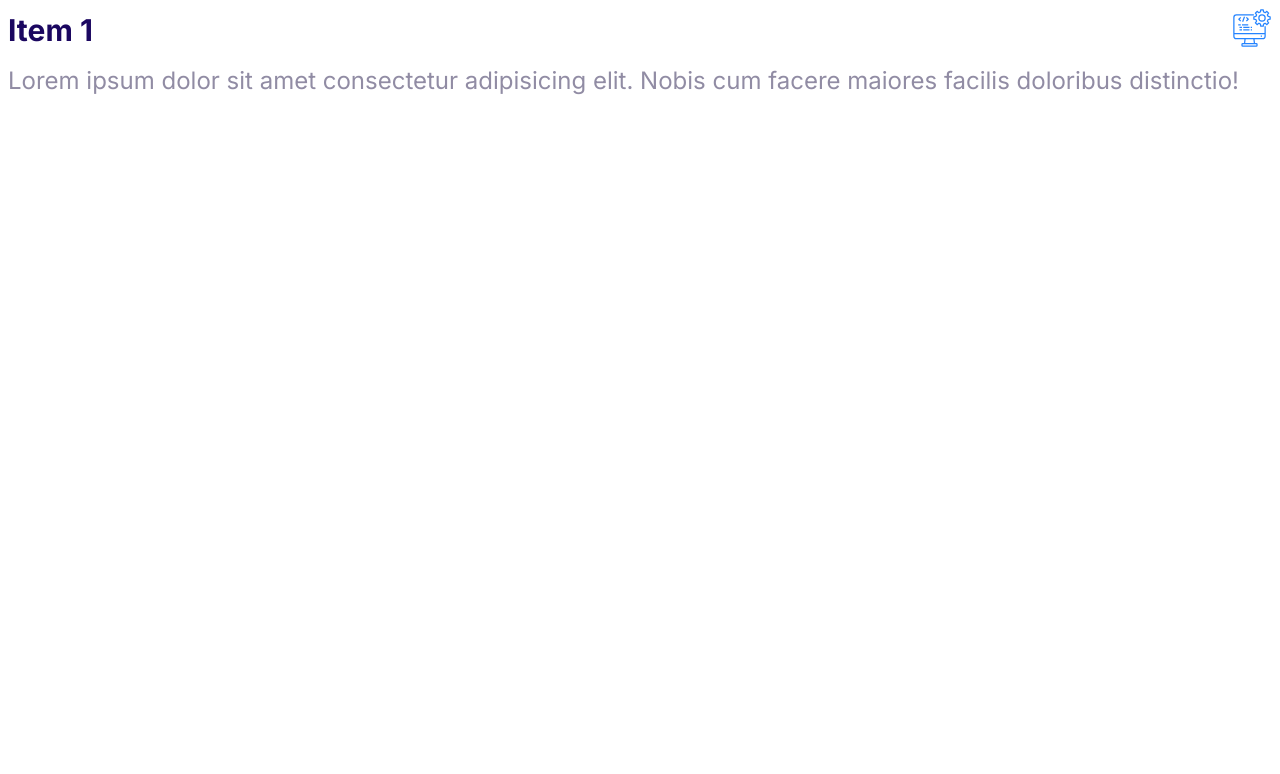
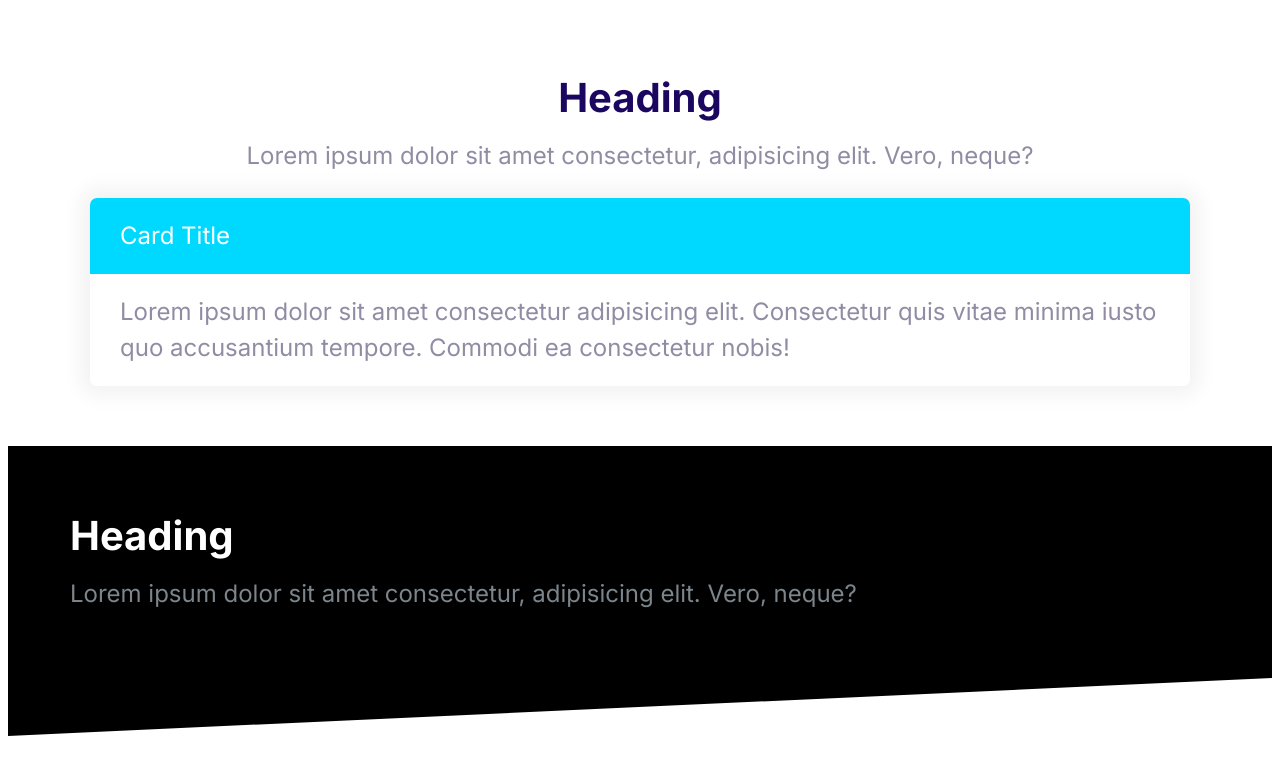
Before and after one commit to AbdulGZziwa/Abdul_moshifyproject, a plain HTML site: page projectmoshify/index.html in a window 1280 px wide. Drawn offline with Linux system fonts and the light colour scheme.

Commit message:
Implementing,building/merging the BLOCK component.

```diff
--- a/projectmoshify/index.html
+++ b/projectmoshify/index.html
@@ -14,18 +14,32 @@
     <link rel="stylesheet" href="style.css" />
   </head>
   <body>
-    <div class="collapsible collapsible--expanded">
-      <header class="collapsible__header">
-        <h2 class="collapsible__heading">Item 1</h2>
-        <svg class="icon icon--primary collapsible__computer">
-          <use xlink:href="images/sprite.svg#computer"></use>
-        </svg>
+    <section class="block container">
+      <header class="block__header">
+        <h2 class="block__heading">Heading</h2>
+        <p>
+          Lorem ipsum dolor sit amet consectetur, adipisicing elit. Vero, neque?
+        </p>
       </header>
-      <div class="collapsible__content">
-        Lorem ipsum dolor sit amet consectetur adipisicing elit. Nobis cum
-        facere maiores facilis doloribus distinctio!
+      <div>
+        <div class="card card--secondary">
+          <header class="card__header">Card Title</header>
+          <div class="card__body">
+            Lorem ipsum dolor sit amet consectetur adipisicing elit. Consectetur
+            quis vitae minima iusto quo accusantium tempore. Commodi ea
+            consectetur nobis!
+          </div>
+        </div>
       </div>
-    </div>
+    </section>
+    <section class="block block--dark block--skewed-left">
+      <div class="container">
+        <h2 class="block__heading">Heading</h2>
+        <p>
+          Lorem ipsum dolor sit amet consectetur, adipisicing elit. Vero, neque?
+        </p>
+            </section>
+      </div>
     <script src="js/main.js"></script>
   </body>
 </html>
--- a/projectmoshify/style.css
+++ b/projectmoshify/style.css
@@ -663,3 +663,40 @@ anchor elements are inline  */
     opacity: 1;
 
 }
+
+/* .......BLOCKS..... */
+.block{
+    --padding-vertical: 6rem;
+    padding: var(--padding-vertical) 2rem;
+}
+
+.block__heading{
+    margin-top: 0;
+}
+
+.block--dark{
+    background: #000;
+    color:#7b858b;
+}
+
+.block--dark .block__heading {
+    color: #fff;
+}
+
+.block--skewed-right{
+    padding-bottom: calc(var(--padding-vertical) + 4rem);
+    clip-path: polygon(0% 0%, 100% 0%, 100% 100%, 0% 80%);
+}
+.block--skewed-left{
+    padding-bottom: calc(var(--padding-vertical) + 4rem);
+    clip-path: polygon(0% 0%, 100% 0%, 100% 80%, 0% 100%);
+}
+.block__header{
+    text-align: center;
+}
+
+/* this is a rewusable class not only use in containers. its a max width the content but not the page undestood  */
+.container{
+    max-width: 1140px;
+    margin: 0 auto;
+}
```
